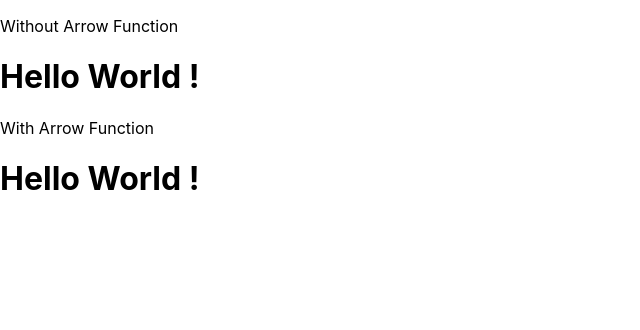
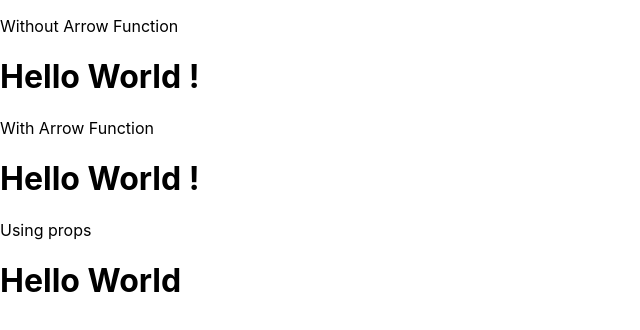
Before and after one commit to Rita-cedcoss/Functional_Component_Repo, a React (Create React App) app: page / in a window 1280 px wide. Shown: the top 330 px of the page, without its empty margins (0-640 px from the left). Built offline with nearby package versions, Linux system fonts and the light colour scheme.

Commit message:
task1(c) completed of functional component

```diff
--- a/src/App.js
+++ b/src/App.js
@@ -1,6 +1,7 @@
 import './App.css';
 import Task1 from './FunctionalComponent/Task1';
 import Task2 from './FunctionalComponent/Task2';
+import Task3 from './FunctionalComponent/Task3';
 function App() {
   return (
     <>
@@ -8,6 +9,8 @@ function App() {
        <Task1></Task1>
        <p>With Arrow Function</p>
        <Task2></Task2>
+       <p>Using props</p>
+       <Task3 name="World"></Task3>
     </>
   );
 }
--- /dev/null
+++ b/src/FunctionalComponent/Task3.js
@@ -0,0 +1,7 @@
+import React from 'react'
+const Task3=(props)=> {
+  return (
+    <h1>Hello {props.name}</h1>
+  )
+}
+export default Task3;
```
